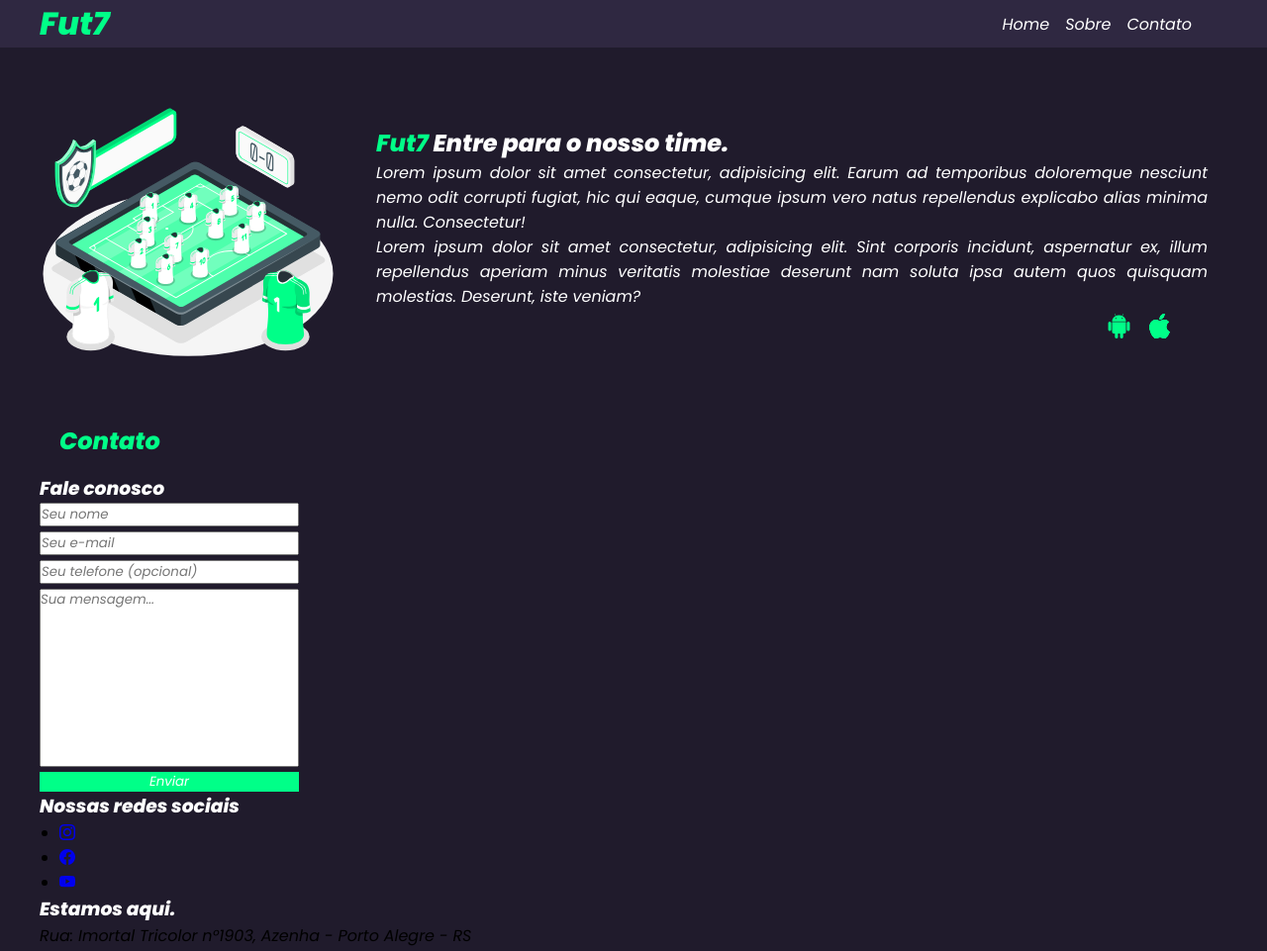
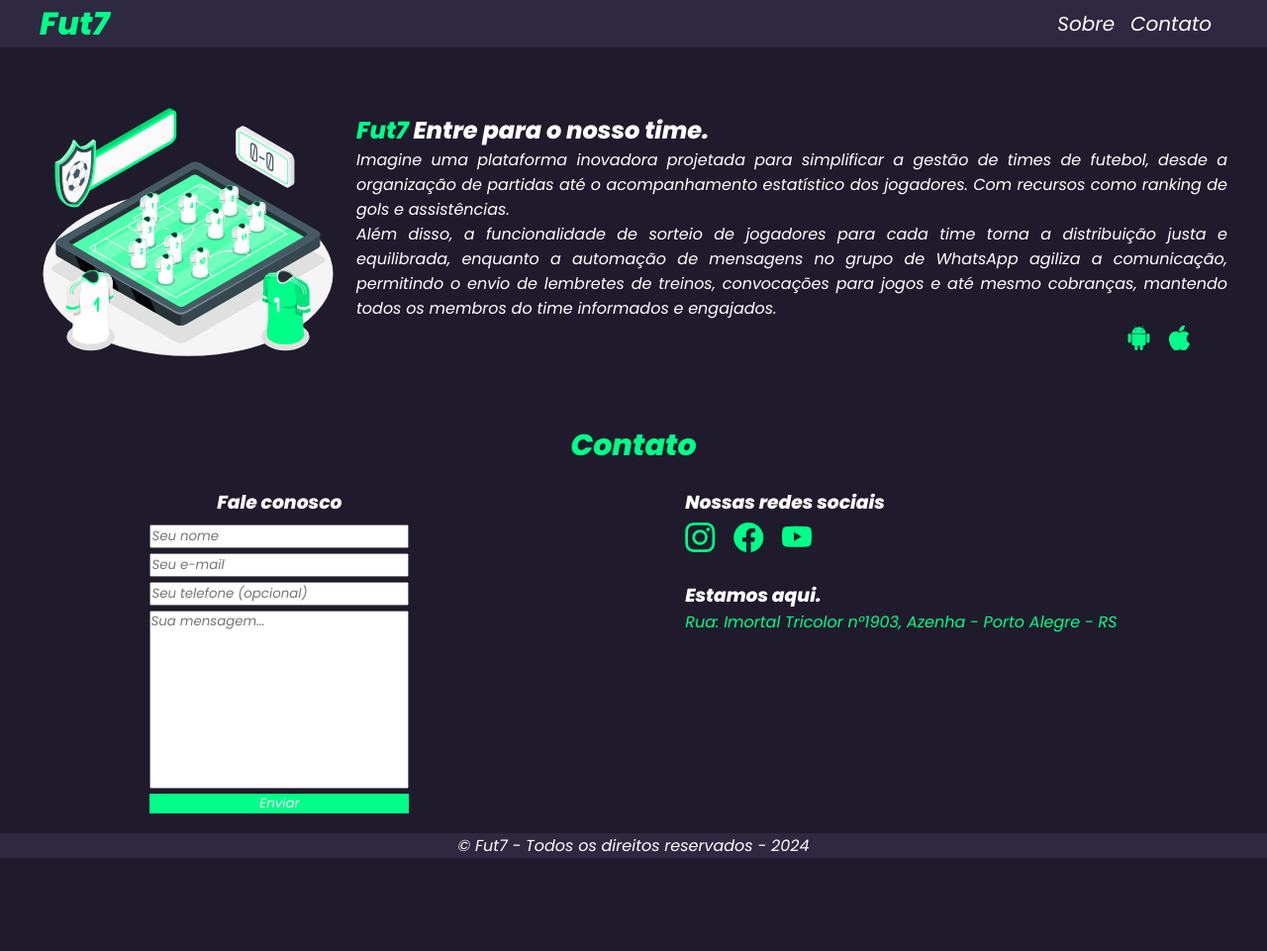
Before and after one commit to vini-j-pereira/EBAC-ex-modulo-05, a plain HTML site: page index.html in a window 1280 px wide. Shown: the top 961 px of the page at 99% size. After the commit the page ends 867 px from the top, so only its background shows below. Drawn offline with nearby package versions, Linux system fonts and the light colour scheme.

Commit message:
commit end

```diff
--- a/index.html
+++ b/index.html
@@ -16,9 +16,8 @@
             <h1>Fut7</h1>
             <nav>
                 <ul>
-                    <li><a href="#">Home</a></li>
-                    <li><a href="#">Sobre</a></li>
-                    <li><a href="#">Contato</a></li>
+                    <li><a href="#about">Sobre</a></li>
+                    <li><a href="#contact">Contato</a></li>
                 </ul>
             </nav>
         </div>
@@ -29,10 +28,10 @@
             <div class="txt-about">
                 <h2> <span>Fut7</span> Entre para o nosso time.</h2>
                 <p>
-                    Lorem ipsum dolor sit amet consectetur, adipisicing elit. Earum ad temporibus doloremque nesciunt nemo odit corrupti fugiat, hic qui eaque, cumque ipsum vero natus repellendus explicabo alias minima nulla. Consectetur!
+                    Imagine uma plataforma inovadora projetada para simplificar a gestão de times de futebol, desde a organização de partidas até o acompanhamento estatístico dos jogadores. Com recursos como ranking de gols e assistências.
                 </p>
                 <p>
-                    Lorem ipsum dolor sit amet consectetur, adipisicing elit. Sint corporis incidunt, aspernatur ex, illum repellendus aperiam minus veritatis molestiae deserunt nam soluta ipsa autem quos quisquam molestias. Deserunt, iste veniam?
+                    Além disso, a funcionalidade de sorteio de jogadores para cada time torna a distribuição justa e equilibrada, enquanto a automação de mensagens no grupo de WhatsApp agiliza a comunicação, permitindo o envio de lembretes de treinos, convocações para jogos e até mesmo cobranças, mantendo todos os membros do time informados e engajados.
                 </p>
                 <ul class="brands-list">
                     <li><i class="bi bi-android2"></i></li>
@@ -42,8 +41,8 @@
         </div>
     </section>
     <section id="contact">
+        <h2 class="title-contact"><span>Contato</span></h2>
         <div class="container-contact">
-            <h2><span>Contato</span></h2>
             <div class="contact-methods">
                 <h3>Fale conosco</h3>
                 <form>
@@ -54,8 +53,9 @@
                     <button type="submit">Enviar</button>
                 </form>
             </div>
-            <h3>Nossas redes sociais</h3>
-            <ul class="social-links">
+            <div class="contact-2">
+               <ul class="social-links">
+                <h3>Nossas redes sociais</h3>
                 <li>
                     <a href="#"><i class="bi bi-instagram"></i></a>
                 </li>
@@ -66,12 +66,14 @@
                     <a href="#"><i class="bi bi-youtube"></i></a>
                 </li>
             </ul>
-            <div>
+            <div class="local">
                 <h3>Estamos aqui.</h3>
                 <p>
                     Rua: Imortal Tricolor n°1903, Azenha - Porto Alegre - RS
                 </p>
             </div>
+            </div>
+
         </div>
     </section>
     <footer>
--- a/style.css
+++ b/style.css
@@ -35,6 +35,7 @@ nav ul li{
 }
 
 nav ul li a{
+    font-size: 20px;
     margin-right: 16px;
     text-decoration: none;
     color: #fff;
@@ -51,8 +52,7 @@ section div.conteiner-about img{
     width: 300px;
 }
 
-section div.txt-about,
-ul{
+section div.txt-about > ul{
     margin: 0 20px;
 }
 
@@ -71,7 +71,7 @@ div.txt-about p{
     margin-left: 20px;
 }
 
-div.txt-about ul{
+div.txt-about  ul{
     display: flex;
     justify-content: end;
 }
@@ -95,21 +95,27 @@ ul li i:hover{
 }
 
 #contact .container-contact{
-    display: block;
+    display: flex;
+    align-items: start;
+    justify-content: space-around;
     margin: 20px 40px;
+    margin:20px;
+    gap: 16px;
+
 }
 
 .contact-methods{
     display: flex;
-    align-items: start;
-    justify-content: flex-start;
+    align-items: center;
     flex-direction: column;
-    margin-top: 16px;
+
+
 }
 
 form{
     display: flex;
     flex-direction: column;
+    margin-top: 8px;
     gap: 5px;
 }
 
@@ -128,6 +134,36 @@ form textarea{
     resize: none;
     height: 180px;
 }
+.title-contact{
+    display: flex;
+    justify-content: space-around;
+    margin:20px;
+    font-size: 30px;
+}
+
+div .contact-2{
+    display: flex;
+    flex-direction: column;
+}
+
+.social-links li,
+a{
+    display: inline;
+    list-style: none;
+    color: #00ff88;
+    font-size: 30px;
+    margin-right: 5px;
+
+}
+
+div .local{
+    margin-top: 20px;
+    margin-bottom: 8px;
+}
+
+div .local p{
+    color: #00ff88;
+}
 
 h3{
     color: #fff;
```
